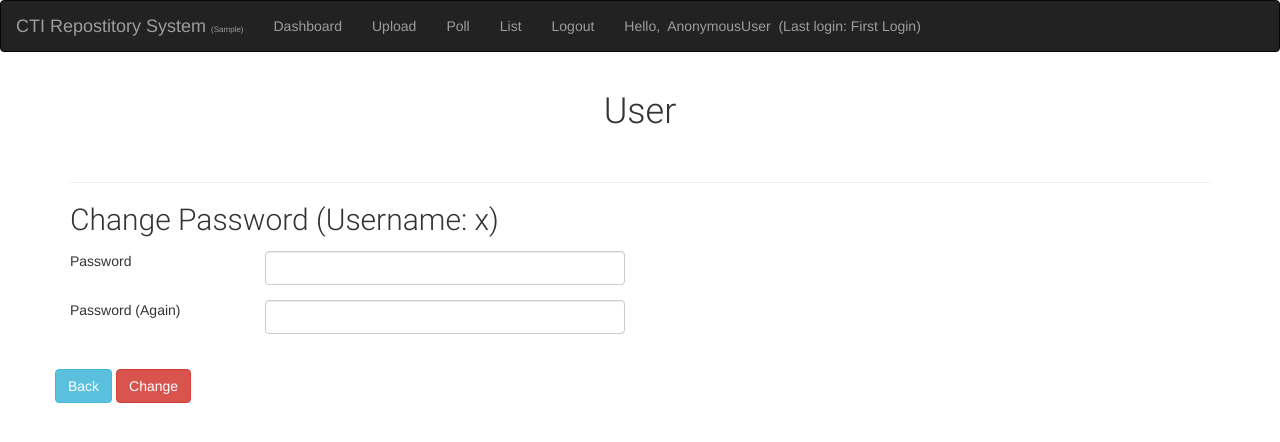
After one commit to s-tip/stip-rs, a Django app: template src/ctirs/configuration/user/templates/change_pwd.html in a window 1280 px wide. The commit adds this page. Shown: the top 442 px of the page. Run offline with Django 3.2, Linux system fonts and the light colour scheme; the template is opened without the code that fills it: most values are stand-ins (such as "Sample title", 1, 10 or a date in 2020); some libraries are stand-ins or nearby versions.

Commit message:
Add a modified password function

```diff
--- /dev/null
+++ b/src/ctirs/configuration/user/templates/change_pwd.html
@@ -0,0 +1,56 @@
+{% include 'header.html' %}
+<head>
+<!--  for user_configurations -->
+<link href="/static/ctirs/css/profile_configuration_common.css" rel="stylesheet">
+<script type="text/javascript" src="/static/ctirs/js/change_pwd.js"></script>
+</head>
+
+<body>
+{% include 'nav_header.html' %}
+<form name="change_password" id="change-password-form" action="/configuration/user/change_password" method="POST">{% csrf_token %}
+<div class="container">
+    <br/>
+    <h1>User</h1>
+    <br/>
+    <hr/>
+    <h2>Change Password {% if change_pwd_username %}(Username: {{change_pwd_username}}){% endif %}</h2>
+    <div class="form-group">
+    <p id="error-msg">{{ error_msg |default:'' }}</p>
+    <p id="info-msg">{{ info_msg |default:'' }}</p>
+    </div>
+    <div class="form-group">
+        <div class="row">
+            <div class="col-xs-2">
+                Password
+            </div>
+            <div class="col-xs-4">
+                <input id="password-1" type="password" class="form-control"/>
+            </div>
+        </div> <!-- <div class="row">-->
+    </div><!-- <div class="form-group"> -->
+    <div class="form-group">
+        <div class="row">
+            <div class="col-xs-2">
+                Password (Again)
+            </div>
+            <div class="col-xs-4">
+                <input id="password-2" type="password" class="form-control"/>
+            </div>
+        </div> <!-- <div class="row">-->
+    </div><!-- <div class="form-group"> -->
+    <br/>
+    <div class="form-group">
+        <div class="row">
+            <button type="button" id="back-button-submit" class="btn btn-info">Back</button>
+            <button type="button" id="change-pwd-submit" class="btn btn-danger">Change</button>
+            <input type="hidden" id="change-pwd-username" name="change_pwd_username" value="{{ change_pwd_username}}"/>
+        </div> <!-- <div class="row">-->
+    </div><!-- <div class="form-group"> -->
+    <div class="form-group">
+        <div class="row">
+        </div> <!-- <div class="row">-->
+    </div><!-- <div class="form-group"> -->
+</div> <!--  <div class="container"> -->
+</form>
+</body>
+</html>
--- a/src/ctirs/configuration/user/urls.py
+++ b/src/ctirs/configuration/user/urls.py
@@ -8,6 +8,10 @@ urlpatterns = [
     url(r'^$', user.top),
     # configuration/user create
     url(r'^create_user$', user.create),
+    # configuration/user change_password_top
+    url(r'^change_password_top$', user.change_password_top),
+    # configuration/user change_password
+    url(r'^change_password$', user.change_password),
     # configuration ajax
     url(r'^ajax/', include(ctirs.configuration.user.ajax.urls)),
 ]
--- /dev/null
+++ b/src/static/ctirs/js/change_pwd.js
@@ -0,0 +1,54 @@
+$(function(){
+
+    function change_password_submit(){
+        //passwordフィールドを作成
+        var f = $('#change-password-form');
+        var elem = document.createElement('input');
+        elem.type = 'hidden';
+        elem.name = 'password';
+        elem.value = $('#password-1').val();
+        f.append(elem);
+        //usernameフィールドを作成
+        elem = document.createElement('input');
+        elem.type = 'hidden';
+        elem.name = 'username';
+        elem.value = $('#change-pwd-username').val();
+        f.append(elem);
+        f.submit();
+    }
+
+    //error_msg表示
+    function create_user_error(msg){
+        $('#error-msg').text(msg);
+        $('#info-msg').text('');
+    }
+
+    //change-password button クリック
+    $('#change-pwd-submit').click(function(){
+        var username = $('#change-pwd-username').val();
+        if(username.length == 0){
+            create_user_error('Enter Username');
+            return;
+        }
+        var pwd_1 = $('#password-1').val();
+        if(pwd_1.length == 0){
+            create_user_error('Enter Password');
+            return;
+        }
+        var pwd_2 = $('#password-2').val();
+        if(pwd_2.length == 0){
+            create_user_error('Enter Password(again)');
+            return;
+        }
+        if(pwd_1 != pwd_2){
+            create_user_error('Enter Same Password.');
+            return;
+        }
+        change_password_submit();
+    });
+
+    //change-password button クリック
+    $('#back-button-submit').click(function(){
+        window.location.href = '/configuration/user/';
+    });
+});
```
Also changed, not shown: src/ctirs/configuration/user/templates/user.html (+7 -0 lines), src/ctirs/configuration/user/views.py (+48 -0 lines), src/static/ctirs/js/user_configuration.js (+12 -0 lines).
